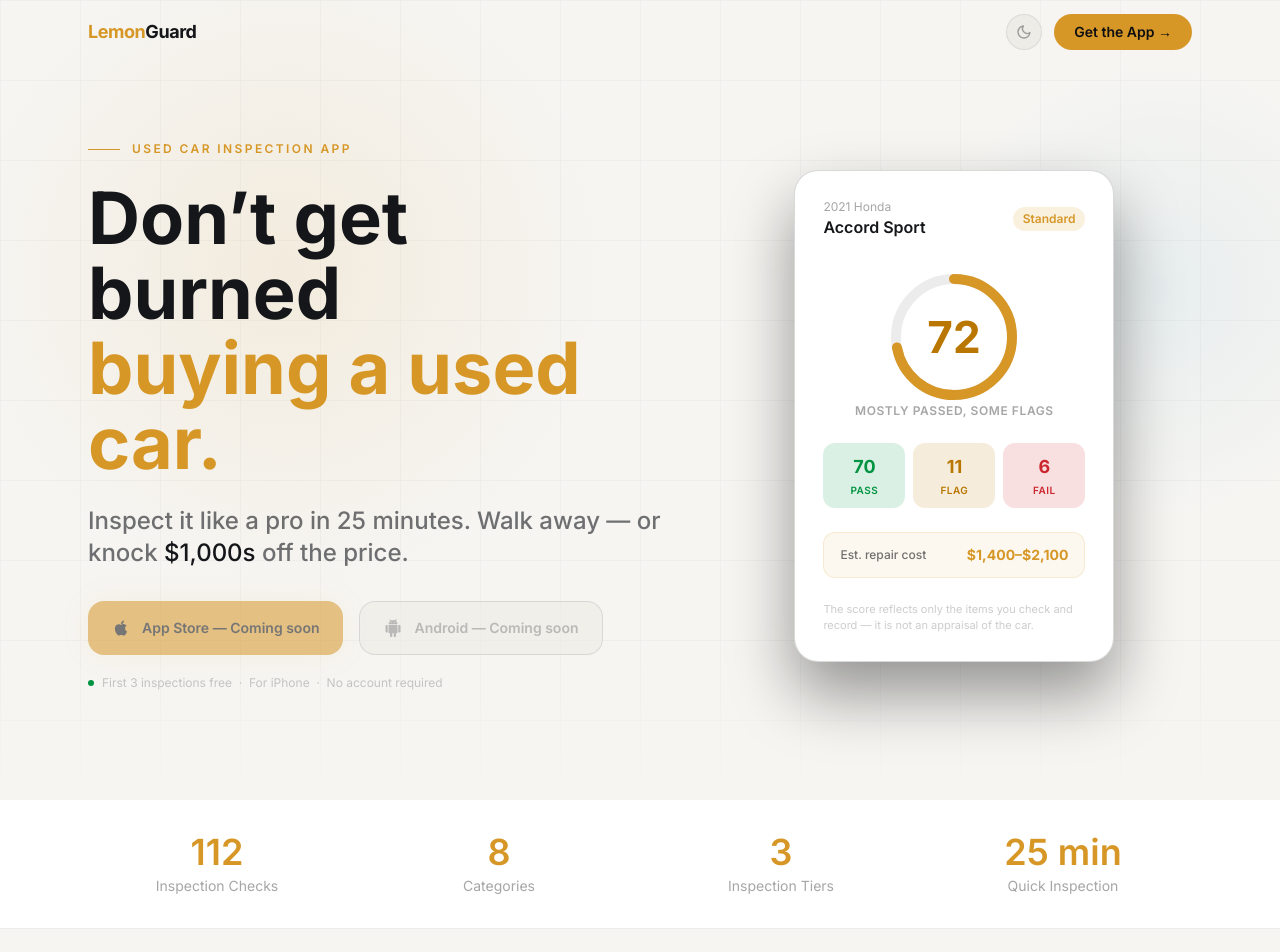
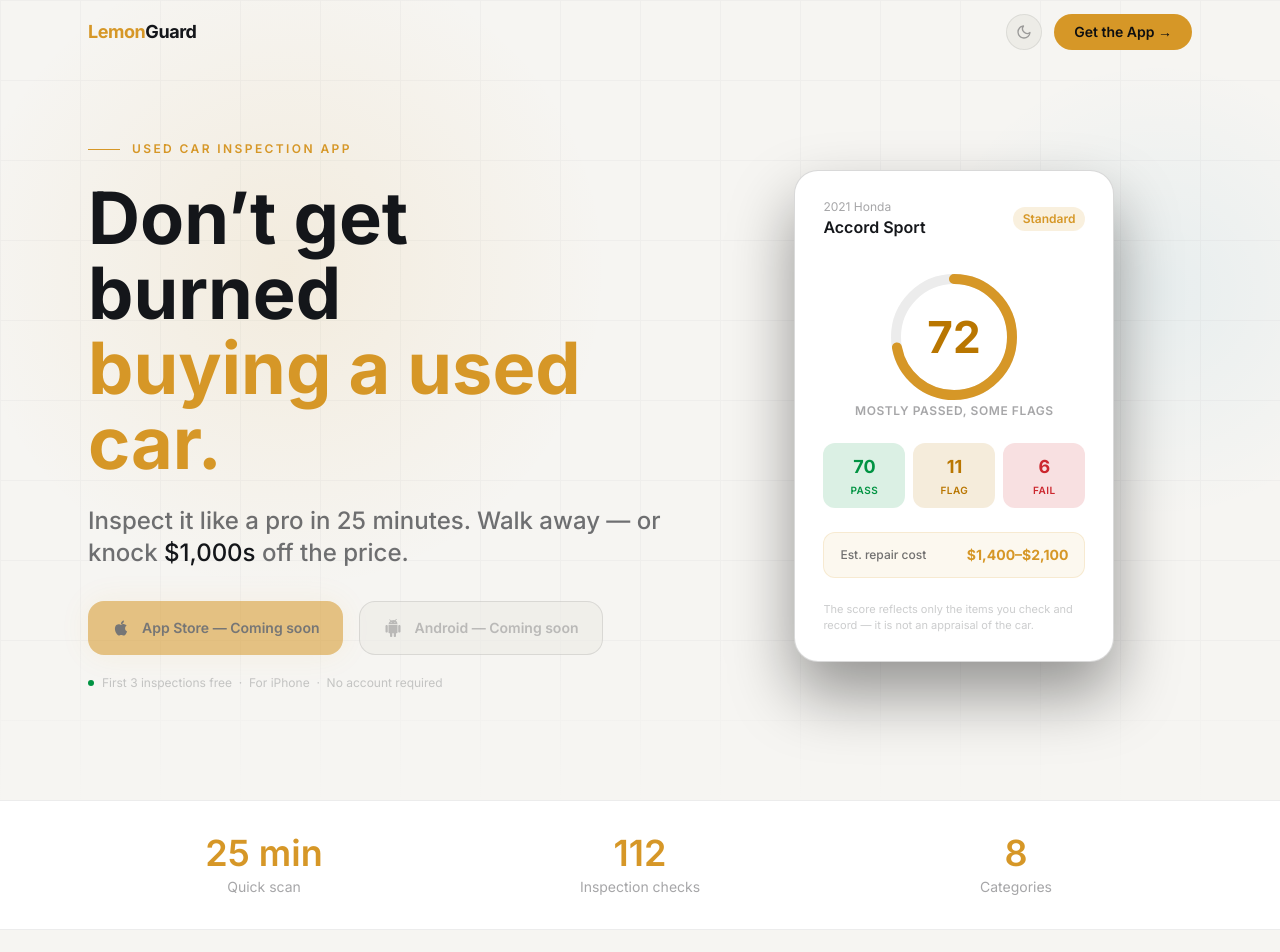
Before and after one commit to lingxling/lemonguard-web, a Next.js app: page / in a window 1280 px wide. Shown: the top 952 px of the page. Built offline with nearby package versions, Linux system fonts and the light colour scheme.

Commit message:
Update statsBar

```diff
--- a/components/StatsBar.tsx
+++ b/components/StatsBar.tsx
@@ -2,17 +2,16 @@
 import { useCountUp } from "@/lib/useReveal";
 
 const STATS = [
-  { value: 112, suffix: "", label: "Inspection Checks" },
-  { value: 8,   suffix: "", label: "Categories" },
-  { value: 3,   suffix: "", label: "Inspection Tiers" },
-  { value: 25,  suffix: " min", label: "Quick Inspection" },
+  { value: 25, suffix: " min", label: "Quick scan" },
+  { value: 112, suffix: "", label: "Inspection checks" },
+  { value: 8, suffix: "", label: "Categories" },
 ];
 
 export default function StatsBar() {
   return (
-    <div style={{ background: "var(--surface)", borderBottom: "1px solid var(--border)" }}>
+    <div style={{ background: "var(--surface)", borderTop: "1px solid var(--border)", borderBottom: "1px solid var(--border)" }}>
       <div className="max-w-6xl mx-auto px-6 py-8">
-        <div className="grid grid-cols-2 md:grid-cols-4 gap-6">
+        <div className="grid grid-cols-3 gap-6">
           {STATS.map((s) => (
             <Stat key={s.label} {...s} />
           ))}
```
